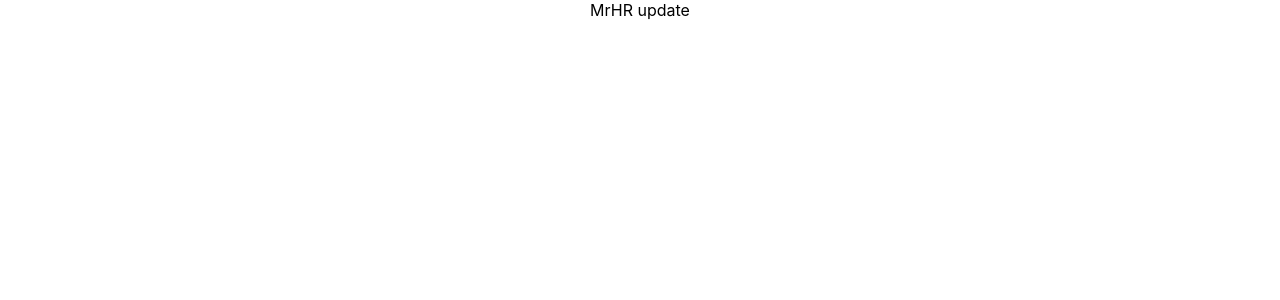
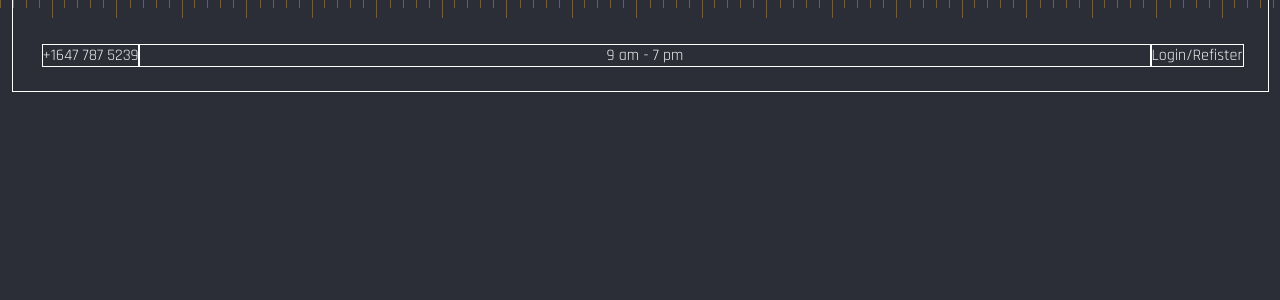
Before and after one commit to Zablyk/mrhr, a React (Create React App) app: page / in a window 1280 px wide. Shown: the top 300 px of the page. Built offline with nearby package versions, Linux system fonts and the light colour scheme.

Commit message:
added header and infobar in to it

```diff
--- a/src/App.css
+++ b/src/App.css
@@ -1,3 +1,13 @@
+@import url('https://fonts.googleapis.com/css2?family=Rajdhani&display=swap');
+
+div{
+  outline : solid 1px white
+}
+
+body {
+  font-family: 'Rajdhani';
+}
+
 .App {
   text-align: center;
 }
--- a/src/App.js
+++ b/src/App.js
@@ -1,10 +1,11 @@
 import React from 'react';
 import './App.css';
+import { Header } from './components/header/Header';
 
 function App() {
   return (
     <div className="App">
-      MrHR update
+      <Header/>
     </div>
   );
 }
--- /dev/null
+++ b/src/components/header/Header.css
@@ -0,0 +1,7 @@
+.header-container {
+    width: 100%;
+    background-color: rgb(43, 45, 55);
+    min-height: 100vh;
+    background-image: url(../../assets/img/ruler.png);
+    background-repeat: repeat-x;
+}
--- /dev/null
+++ b/src/components/header/Header.js
@@ -0,0 +1,12 @@
+import React from 'react'
+import {Infobar} from './infobar/Infobar.js';
+
+import './Header.css';
+
+export const Header = () => {
+    return (
+        <div className="header-container">
+            <Infobar/>
+        </div>
+    )
+}
--- /dev/null
+++ b/src/components/header/infobar/Infobar.css
@@ -0,0 +1,13 @@
+.infobar {
+    color: rgb(241, 241, 241);
+    display: flex;
+    max-width: 1200px;
+    margin: auto;
+    padding: 45px 25px 25px 30px;
+}
+
+.hours {
+    display: flex;
+    flex: 1;
+    justify-content: center;
+}
--- /dev/null
+++ b/src/components/header/infobar/Infobar.js
@@ -0,0 +1,14 @@
+import React from 'react';
+
+import './Infobar.css'
+
+
+export const Infobar = () => {
+    return (
+        <div className="infobar">
+            <div className='phone'>+1647 787 5239</div>
+            <div className="hours">9 am - 7 pm</div>
+            <div>Login/Refister</div>
+        </div>
+    )
+}
```
Also changed, not shown: src/assets/img/ruler.png (added).
